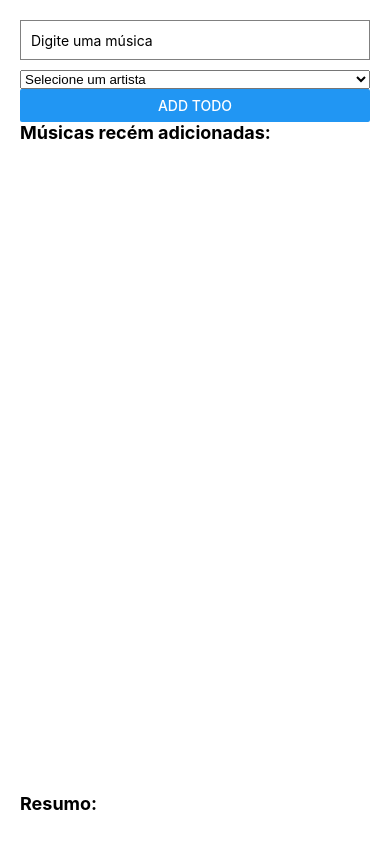
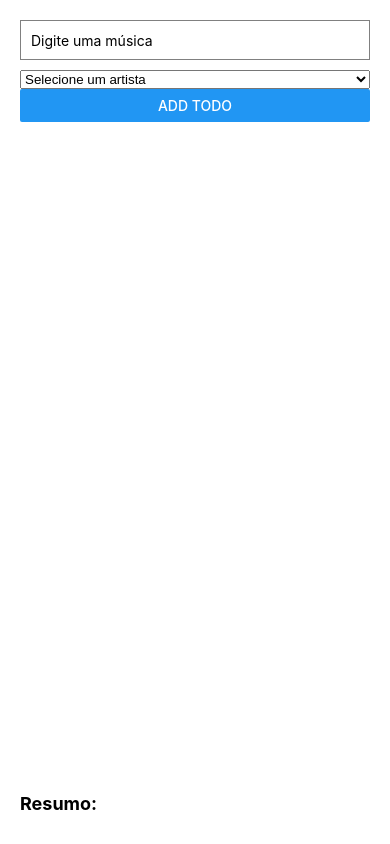
Before and after one commit to findrafael/music-tracker, a React Native app: screen / in a window 390 px wide. Built offline with nearby package versions, Linux system fonts and the light colour scheme.

Commit message:
Refactor TodoList component and add getArtistNameById function

```diff
--- a/components/TodoList.js
+++ b/components/TodoList.js
@@ -1,12 +1,10 @@
 // components/TodoList.js
 import React from 'react';
-import { FlatList, Text, StyleSheet } from 'react-native';
+import { FlatList } from 'react-native';
 import TodoItem from './TodoItem';
 
 const TodoList = ({ todos, onDelete }) => {
   return (
-    <>
-      <Text style={styles.title}>Músicas recém adicionadas:</Text>
     <FlatList
       data={todos}
       keyExtractor={(item) => item.id.toString()}
@@ -17,16 +15,7 @@ const TodoList = ({ todos, onDelete }) => {
         />
       )}
     />
-    </>
   );
 };
 
-const styles = StyleSheet.create({
-  title: {
-    fontSize: 18,
-    fontWeight: 'bold',
-    marginBottom: 10,
-  },
-});
-
 export default TodoList;
--- a/screens/HomeScreen.js
+++ b/screens/HomeScreen.js
@@ -26,12 +26,30 @@ const HomeScreen = () => {
     loadTodos();
   }, []);
 
+  const getArtistNameById = (artistId) => {
+    switch (artistId) {
+      case '1':
+        return 'Ethel Cain';
+      case '2':
+        return 'Lorde';
+      case '3':
+        return 'Allie X';
+      case '4':
+        return 'Lana del Rey';
+      case '5':
+        return 'iamamiwhoami';
+      default:
+        return 'Desconhecido';
+    }
+  };
+
   const addTodo = async () => {
     if (newTodo.trim() !== '' && selectedArtist !== null) {
       const newTodoItem = {
         id: Date.now(),
         title: newTodo,
         artistId: selectedArtist,
+        artistName: getArtistNameById(selectedArtist),
       };
 
       setTodos([...todos, newTodoItem]);
```
Lines whose indentation alone changed are shown as unchanged.
